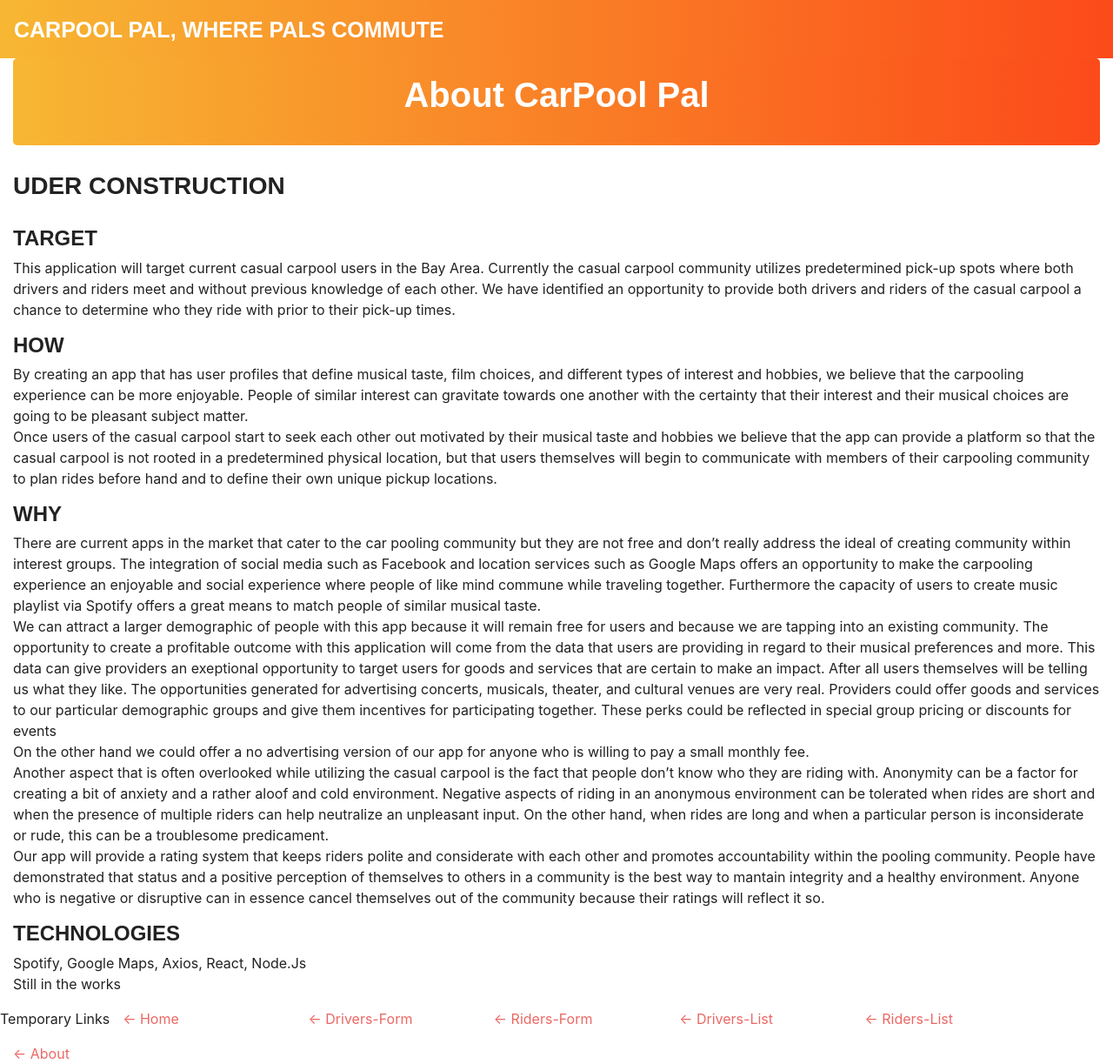
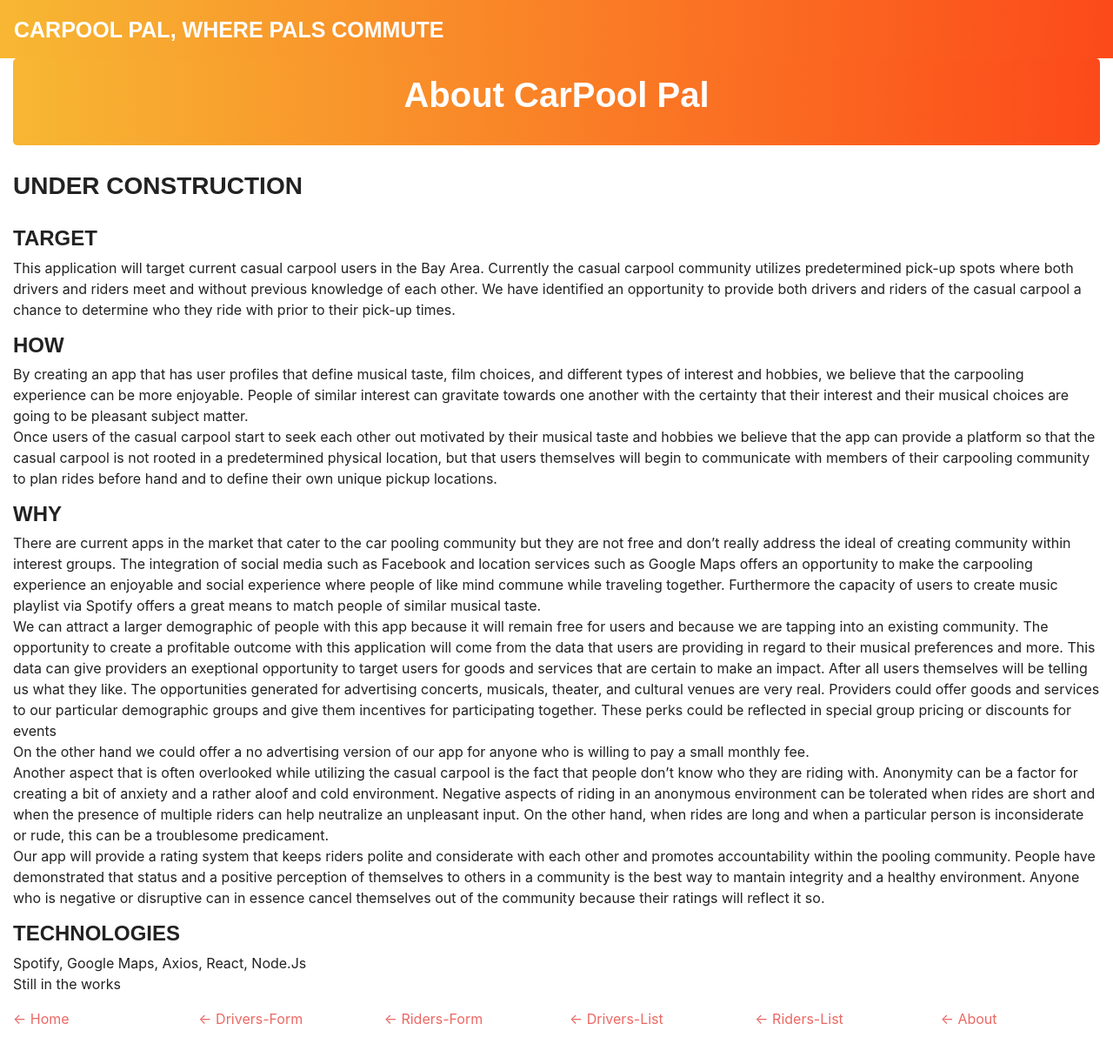
Before and after one commit to chihaby/final-project, a React (Create React App) app in the folder client/: page /about in a window 1280 px wide. Shown: the whole page at 87% size. After the commit the page ends 1183 px from the top, so only its background shows below. Built offline with nearby package versions, Linux system fonts and the light colour scheme; a web font is replaced by a local one; what react-geocode, spotify-web-api-js would draw is missing.

Commit message:
maps geocode needs help, spotify working

```diff
--- a/client/src/pages/About.js
+++ b/client/src/pages/About.js
@@ -14,7 +14,7 @@ function About() {
             </Col>
         </Row>
 
-            <h3>UDER CONSTRUCTION</h3><br/>
+            <h3>UNDER CONSTRUCTION</h3><br/>
             <h4>TARGET</h4>
             <p>This application will target current casual carpool users in the Bay Area. Currently the casual carpool community utilizes predetermined pick-up spots where both drivers and riders meet and without previous knowledge of each other.
                 We have identified an opportunity to provide both drivers and riders of the casual carpool a chance to determine who they ride with prior to their pick-up times.</p>
@@ -31,7 +31,7 @@ function About() {
             <p>Spotify, Google Maps, Axios, React, Node.Js<br/>
                 Still in the works</p>
         <Row>
-            <p>Temporary Links</p><br/>
+            {/* <p>Temporary Links</p><br/> */}
             <Col size="md-2">
             <Link to="/">← Home</Link>
             </Col>
--- a/client/src/pages/Driver-profile.js
+++ b/client/src/pages/Driver-profile.js
@@ -56,7 +56,7 @@ class DriverProfile extends Component {
                             </Col>
                         </Row>
                         <Row>
-                            <p>Temporary Links</p> <br />
+                            {/* <p>Temporary Links</p> <br /> */}
                             <Col size="md-2">
                                 <Link to="/">← Home</Link>
                             </Col>
--- a/client/src/pages/Drivers-list.js
+++ b/client/src/pages/Drivers-list.js
@@ -98,7 +98,7 @@ class DriversList extends Component {
                                 </Col>
                             </Row>
                             <Row>
-                                <p>Temporary Links</p> <br />
+                                {/* <p>Temporary Links</p> <br /> */}
                                 <Col size="md-2">
                                     <Link to="/">← Home</Link>
                                 </Col>
--- a/client/src/pages/Drivers.js
+++ b/client/src/pages/Drivers.js
@@ -82,6 +82,7 @@ class Drivers extends Component {
                                 name="destination"
                                 placeholder="Destination"
                             />
+
                             <FormBtn
                                 disabled={!(this.state.firstName && this.state.lastName)}
                                 onClick={this.handleFormSubmit}
@@ -92,7 +93,7 @@ class Drivers extends Component {
                     </Col>
                 </Row>
                 <Row>
-                    <p>Temporary Links</p> <br />
+                    {/* <p>Temporary Links</p> <br /> */}
                     <Col size="md-2">
                         <Link to="/">← Home</Link>
                     </Col>
@@ -108,9 +109,6 @@ class Drivers extends Component {
                     <Col size="md-2">
                         <Link to="/ridersList">← Riders-List</Link>
                     </Col>
-                    <Col size="md-2">
-                        <Link to="/about">← About</Link>
-                    </Col>
                 </Row>
             </Container>
         );
--- a/client/src/pages/NoMatch.js
+++ b/client/src/pages/NoMatch.js
@@ -19,7 +19,7 @@ function NoMatch() {
         </Col>
       </Row>
       <Row>
-        <p>Temporary Links</p> <br />
+        {/* <p>Temporary Links</p> <br /> */}
         <Col size="md-2">
           <Link to="/">← Home</Link>
         </Col>
--- a/client/src/pages/Rider-profile.js
+++ b/client/src/pages/Rider-profile.js
@@ -55,7 +55,7 @@ class RiderProfile extends Component {
                             </Col>
                         </Row>
                         <Row>
-                            <p>Temporary Links</p> <br />
+                            {/* <p>Temporary Links</p> <br /> */}
                             <Col size="md-2">
                                 <Link to="/">← Home</Link>
                             </Col>
--- a/client/src/pages/Riders-list.js
+++ b/client/src/pages/Riders-list.js
@@ -100,7 +100,7 @@ class RidersList extends Component {
                                 </Col>
                             </Row>
                             <Row>
-                                <p>Temporary Links</p> <br />
+                                {/* <p>Temporary Links</p> <br /> */}
                                 <Col size="md-2">
                                     <Link to="/">← Home</Link>
                                 </Col>
--- a/client/src/pages/Riders.js
+++ b/client/src/pages/Riders.js
@@ -91,7 +91,7 @@ class Riders extends Component {
                     </Col>
                 </Row>
                 <Row>
-                    <p>Temporary Links</p> <br />
+                    {/* <p>Temporary Links</p> <br /> */}
                     <Col size="md-2">
                         <Link to="/">← Home</Link>
                     </Col>
--- a/client/src/pages/Spotify.js
+++ b/client/src/pages/Spotify.js
@@ -90,7 +90,7 @@ class SpotifyNowPlaying extends Component {
                     </List>
                 </Row>
                 <Row>
-                    <p>Temporary Links</p> <br />
+                    {/* <p>Temporary Links</p> <br /> */}
                     <Col size="md-2">
                         <Link to="/">← Home</Link>
                     </Col>
```
Also changed, not shown: 2 other files (tests, documents, lock files or other folders).
